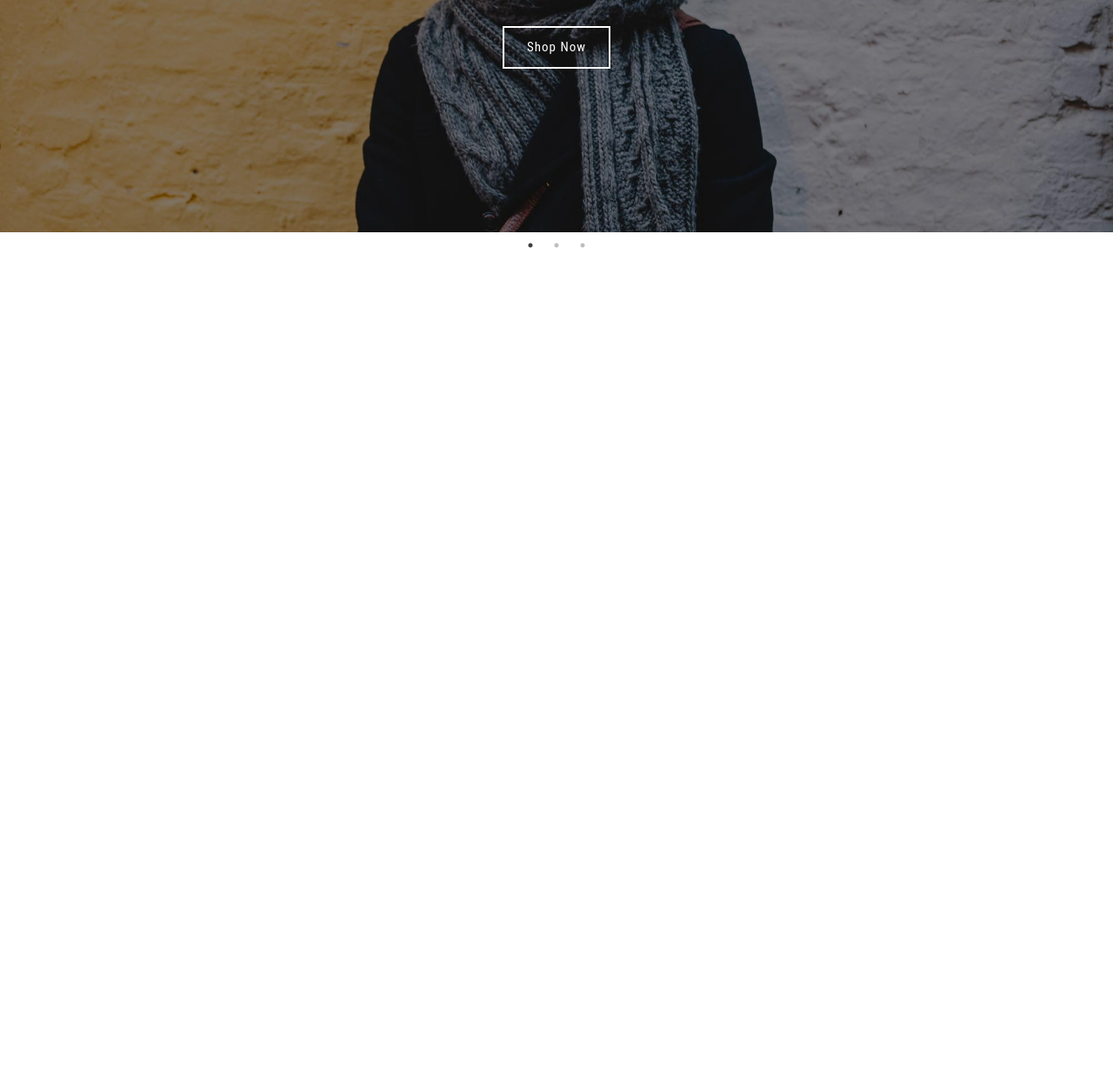
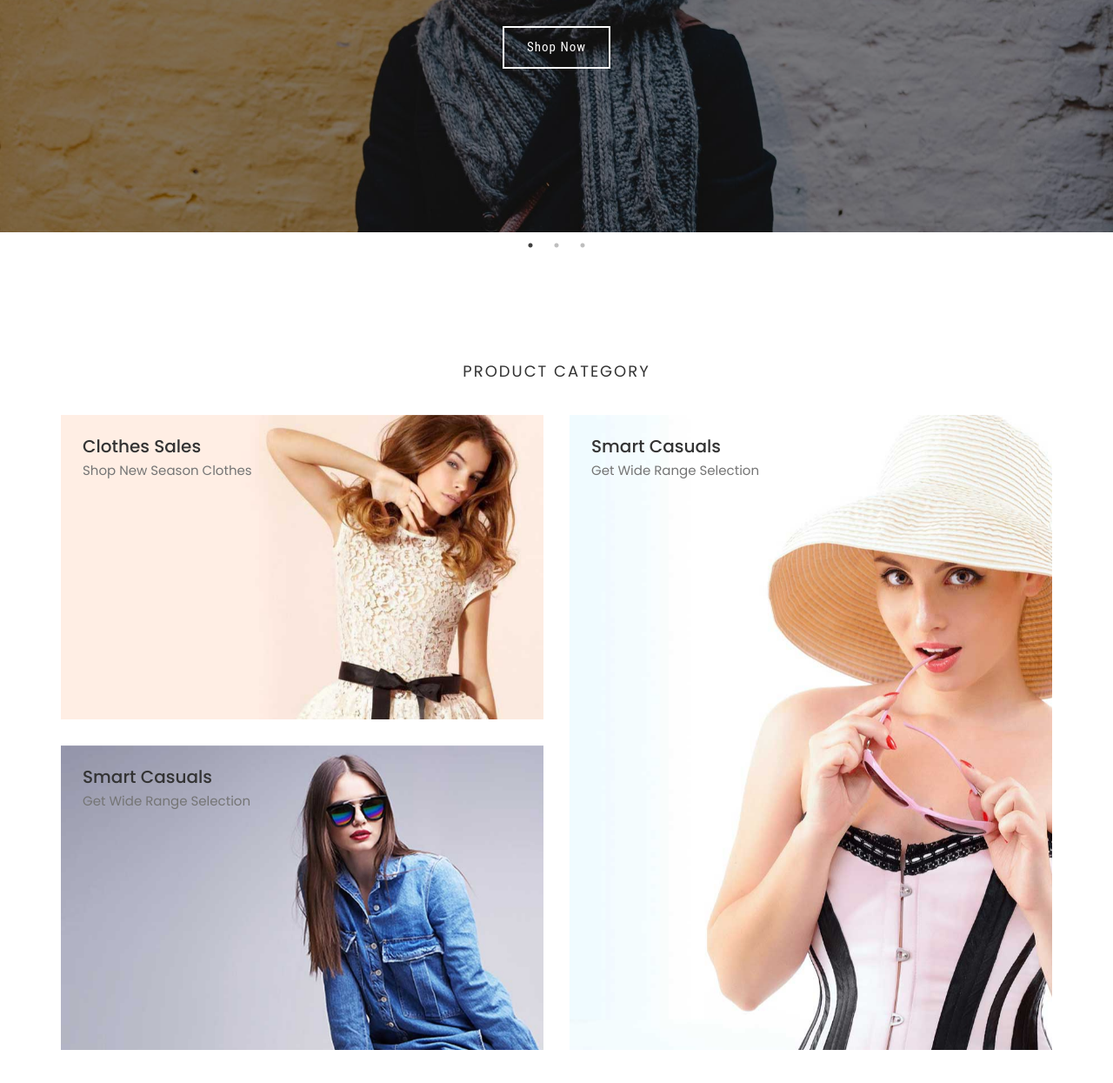
Before and after one commit to pro-masud/aviato-template-clone, a plain HTML site: page index.html in a window 1280 px wide. Shown: the part 529-1774 px from the top of the page at 87% size. Before the commit the page ends 826 px from the top, so only its background shows below. Drawn offline with Linux system fonts and the light colour scheme; some packages are replaced by stand-ins of ours; files whose address does not match are found by name.

Commit message:
home product category complete

```diff
--- a/index.html
+++ b/index.html
@@ -235,6 +235,49 @@
 <!-- Header Slider End -->
 
 
+<!-- Product Section Start  -->
+<section class="product-category section">
+	<div class="container">
+		<div class="row">
+			<div class="col-md-12">
+				<div class="title text-center">
+					<h2>Product Category</h2>
+				</div>
+			</div>
+			<div class="col-md-6">
+				<div class="category-box">
+					<a href="#!">
+						<img src="./images/shop/category/category-1.jpg" alt="category">
+						<div class="content">
+							<h3>Clothes Sales</h3>
+							<p>Shop New Season Clothes</p>
+						</div>
+					</a>
+				</div>
+				<div class="category-box">
+					<a href="#!">
+						<img src="./images/shop/category/category-2.jpg" alt="category">
+						<div class="content">
+							<h3>Smart Casuals</h3>
+							<p>Get Wide Range Selection</p>
+						</div>
+					</a>
+				</div>
+			</div>
+			<div class="col-md-6">
+				<div class="category-box category-box-2">
+					<a href="#!">
+						<img src="./images/shop/category/category-3.jpg" alt="category">
+						<div class="content">
+							<h3>Smart Casuals</h3>
+							<p>Get Wide Range Selection</p>
+						</div>
+					</a>
+				</div>
+			</div>
+		</div>
+	</div>
+</section>
 
 <!-- Product Section End  -->
 
```
